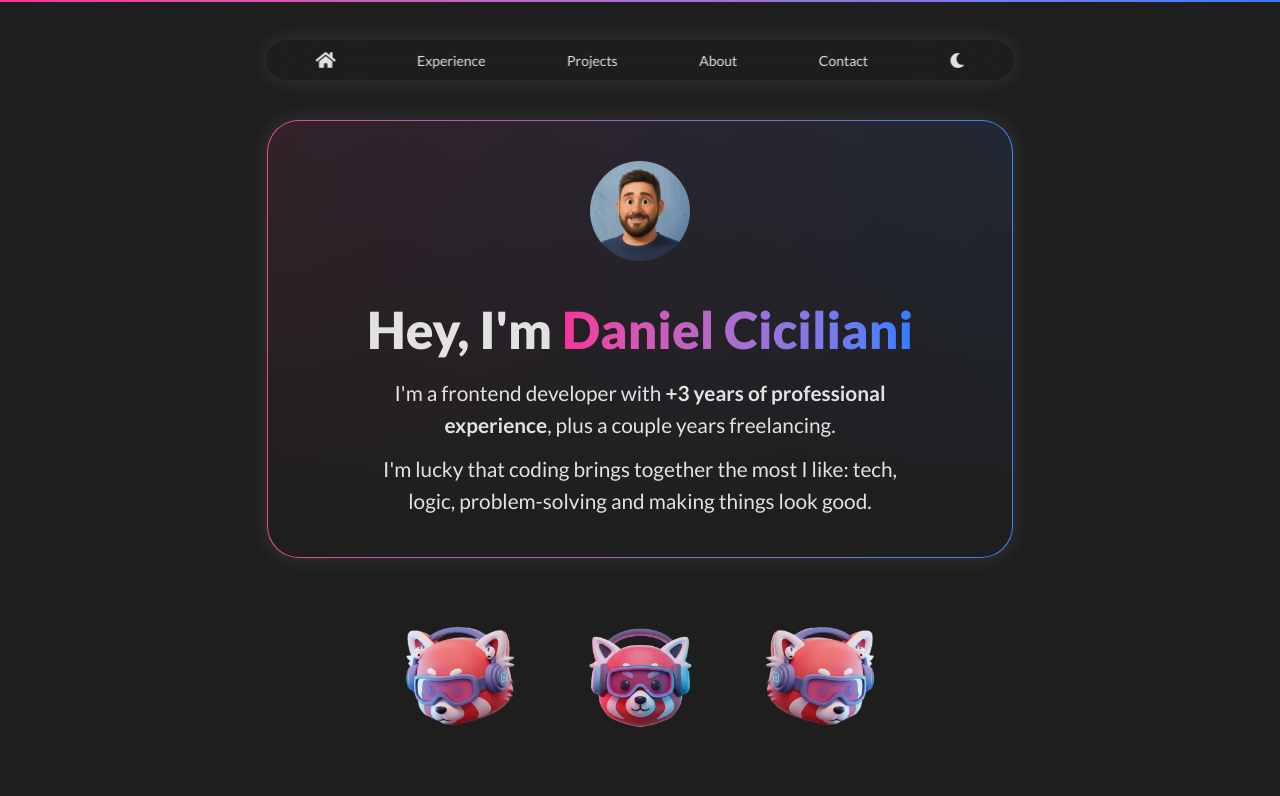
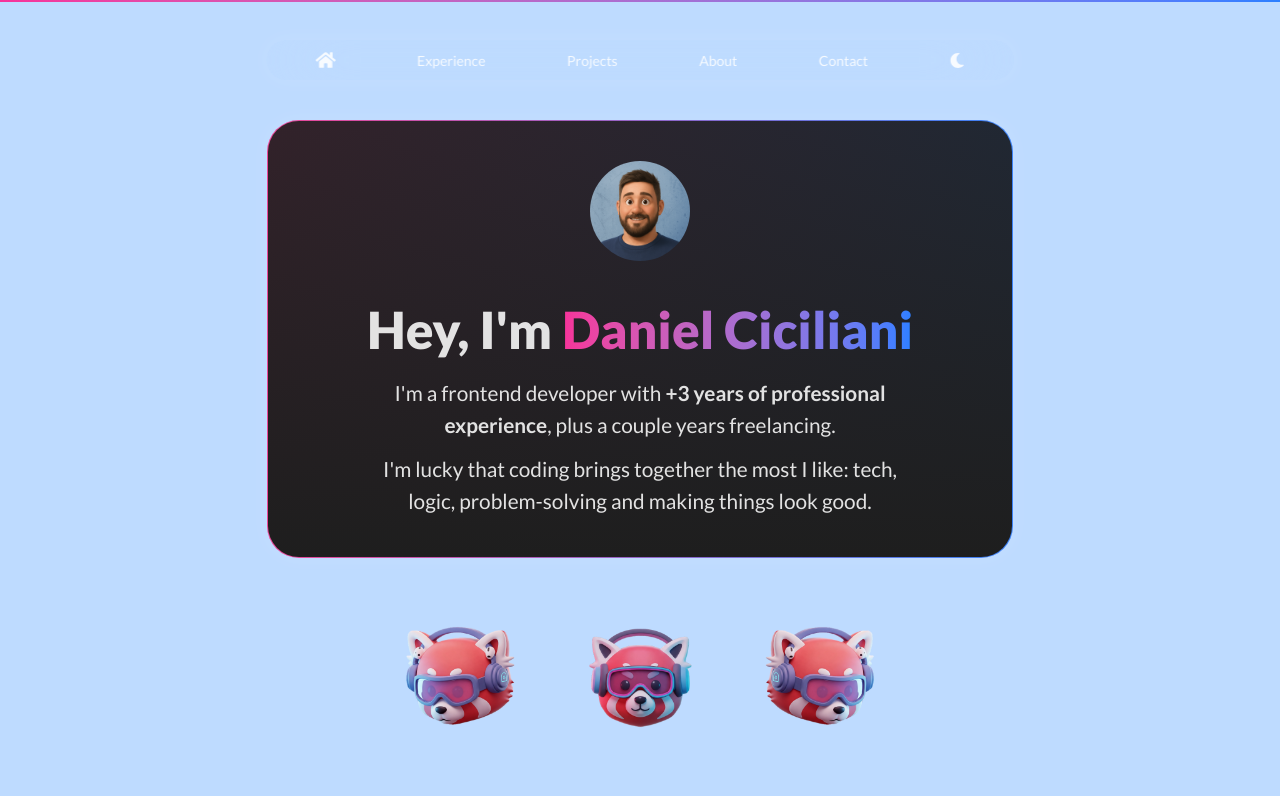
Before and after one commit to danielciciliani/portfolio, a React (Vite) app: page / in a window 1280 px wide. Shown: the top 796 px of the page. Built offline with nearby package versions, Linux system fonts and the light colour scheme.

Commit message:
feat: add first working version of dark-mode

```diff
--- a/src/App.jsx
+++ b/src/App.jsx
@@ -1,4 +1,4 @@
-import { useState } from "react";
+import { useDebugValue, useEffect, useState } from "react";
 import Card from "./components/Card/Card";
 import Profile from "./components/Profile/Profile";
 import CtaLink from "./components/CtaLink/CtaLink";
@@ -13,6 +13,7 @@ import FadeInFromBottom from "./utils/Animations/FadeInFromBottom";
 import Contact from "./components/Contact/Contact";
 import { ContactLink, Links } from "./utils/LinksData";
 import Navbar from "./components/Navbar/Navbar";
+import { PiWheelchairMotionBold } from "react-icons/pi";
 
 
 function App() {
@@ -20,10 +21,18 @@ function App() {
   const links = Links;
   const contactLink = ContactLink;
 
+  useEffect(() => {
+    const isDark = localStorage.theme === 'dark' ||
+    (!("theme" in localStorage) && window.matchMedia("(prefers-color-scheme: dark)").matches);
+
+    document.documentElement.classList.toggle("dark", isDark);
+  }, []);
+
+
   return (
     <>
       <Scroll></Scroll>
-      <div className="font-lato w-screen h-full scroll-smooth">
+      <div className="font-lato w-screen h-full scroll-smooth bg-blue-200 dark:bg-gray-800- dark:bg-black">
         <Navbar></Navbar>
         <div className="w-11/12 mx-auto sm:w-9/12 lg:w-7/12">
           <div className="flex flex-col gap-10 pt-30 pb-10">
--- a/src/index.css
+++ b/src/index.css
@@ -1,7 +1,7 @@
 @import url("https://fonts.googleapis.com/css2?family=Lato:ital,wght@0,100;0,300;0,400;0,700;0,900;1,100;1,300;1,400;1,700;1,900&display=swap");
 @import "tailwindcss";
 
-@custom-variant dark (&:where(.dark, .dark *));
+/* @custom-variant dark (&:where(.dark, .dark *)); */
 
 @tailwind utilities;
 
@@ -29,18 +29,19 @@
     background-clip: padding-box, border-box;
     background-image: linear-gradient(rgba(30, 30, 30, 0.7), rgba(30, 30, 30, 1)), linear-gradient(to right, #ec4899, #3b82f6);
   }
+
 }
 
 :root {
   line-height: 1.5;
   font-weight: 400;
-  color-scheme: light dark;
+  /* color-scheme: light dark; */
   color: rgba(255, 255, 255, 0.87);
   font-synthesis: none;
   text-rendering: optimizeLegibility;
   -webkit-font-smoothing: antialiased;
   -moz-osx-font-smoothing: grayscale;
-    background-color: #1e1e1e;
+    /* background-color: #1e1e1e; */
     scroll-behavior: smooth;
 
 }
--- /dev/null
+++ b/tailwind.config.js
@@ -0,0 +1,11 @@
+export default {
+    darkMode: "class",
+    content: [
+        "./index.html",
+        "./src/**/*.{js,ts,jsx,tsx}",
+    ],
+    theme: {
+        extend: {},
+    },
+    plugins: [],
+};
--- a/vite.config.js
+++ b/vite.config.js
@@ -5,5 +5,8 @@ import tailwindcss from "@tailwindcss/vite";
 // https://vite.dev/config/
 export default defineConfig({
   base: "/",
-  plugins: [react(), tailwindcss()],
+  plugins: [
+    react(),
+    tailwindcss()
+  ],
 });
```
